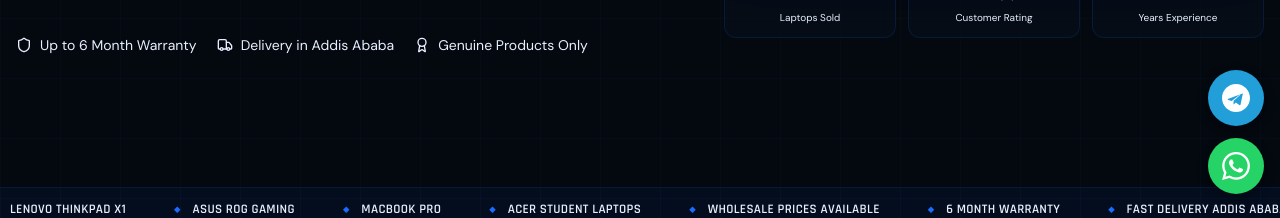
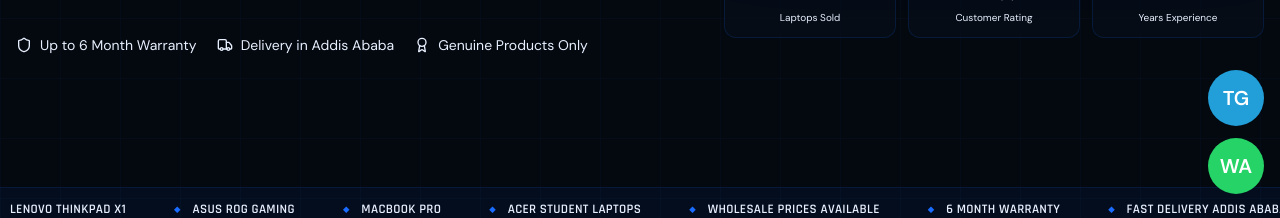
Before and after one commit to alaminncomputer-png/alamin-computer, a Next.js app in the folder frontend/: page / in a window 1280 px wide. Shown: the part 582-800 px from the top of the page. Built offline with nearby package versions, Linux system fonts and the light colour scheme; no server answers.

Commit message:
fix whatsapp button v2

```diff
--- a/frontend/components/WhatsAppButton.tsx
+++ b/frontend/components/WhatsAppButton.tsx
@@ -6,35 +6,31 @@ const TELEGRAM = "Al_Aminn_computer";
 
 export function WhatsAppFloat() {
   return (
-    <div style={{position:'fixed',bottom:'24px',right:'16px',zIndex:50,display:'flex',flexDirection:'column',gap:'12px'}}>
-      <a href={`https://t.me/${TELEGRAM}`} target="_blank" rel="noopener noreferrer"
-        style={{display:'flex',alignItems:'center',justifyContent:'center',width:'56px',height:'56px',borderRadius:'50%',background:'#229ed9',boxShadow:'0 4px 12px rgba(0,0,0,0.3)'}}>
-        <svg width="28" height="28" viewBox="0 0 24 24" fill="white">
-          <path d="M12 0C5.373 0 0 5.373 0 12s5.373 12 12 12 12-5.373 12-12S18.627 0 12 0zm5.894 8.221-1.97 9.28c-.145.658-.537.818-1.084.508l-3-2.21-1.447 1.394c-.16.16-.295.295-.605.295l.213-3.053 5.56-5.023c.242-.213-.054-.333-.373-.12L8.32 14.617l-2.96-.924c-.643-.204-.657-.643.136-.953l11.57-4.461c.537-.194 1.006.131.828.942z"/>
-        </svg>
+    <div style={{position:"fixed",bottom:"24px",right:"16px",zIndex:50,display:"flex",flexDirection:"column",gap:"12px"}}>
+      <a href={"https://t.me/" + TELEGRAM} target="_blank" rel="noopener noreferrer"
+        style={{display:"flex",alignItems:"center",justifyContent:"center",width:"56px",height:"56px",borderRadius:"50%",background:"#229ed9"}}>
+        <span style={{color:"white",fontWeight:"bold",fontSize:"20px"}}>TG</span>
       </a>
-      <a href={`https://wa.me/${WHATSAPP}`} target="_blank" rel="noopener noreferrer"
-        style={{display:'flex',alignItems:'center',justifyContent:'center',width:'56px',height:'56px',borderRadius:'50%',background:'#25d366',boxShadow:'0 4px 12px rgba(0,0,0,0.3)'}}>
-        <svg width="28" height="28" viewBox="0 0 24 24" fill="white">
-          <path d="M17.472 14.382c-.297-.149-1.758-.867-2.03-.967-.273-.099-.471-.148-.67.15-.197.297-.767.966-.94 1.164-.173.199-.347.223-.644.075-.297-.15-1.255-.463-2.39-1.475-.883-.788-1.48-1.761-1.653-2.059-.173-.297-.018-.458.13-.606.134-.133.298-.347.446-.52.149-.174.198-.298.298-.497.099-.198.05-.371-.025-.52-.075-.149-.669-1.612-.916-2.207-.242-.579-.487-.5-.669-.51-.173-.008-.371-.01-.57-.01-.198 0-.52.074-.792.372-.272.297-1.04 1.016-1.04 2.479 0 1.462 1.065 2.875 1.213 3.074.149.198 2.096 3.2 5.077 4.487.709.306 1.262.489 1.694.625.712.227 1.36.195 1.871.118.571-.085 1.758-.719 2.006-1.413.248-.694.248-1.289.173-1.413-.074-.124-.272-.198-.57-.347m-5.421 7.403h-.004a9.87 9.87 0 01-5.031-1.378l-.361-.214-3.741.982.998-3.648-.235-.374a9.86 9.86 0 01-1.51-5.26c.001-5.45 4.436-9.884 9.888-9.884 2.64 0 5.122 1.03 6.988 2.898a9.825 9.825 0 012.893 6.994c-.003 5.45-4.437 9.884-9.885 9.884m8.413-18.297A11.815 11.815 0 0012.05 0C5.495 0 .16 5.335.157 11.892c0 2.096.547 4.142 1.588 5.945L.057 24l6.305-1.654a11.882 11.882 0 005.683 1.448h.005c6.554 0 11.89-5.335 11.893-11.893a11.821 11.821 0 00-3.48-8.413z"/>
-        </svg>
+      <a href={"https://wa.me/" + WHATSAPP} target="_blank" rel="noopener noreferrer"
+        style={{display:"flex",alignItems:"center",justifyContent:"center",width:"56px",height:"56px",borderRadius:"50%",background:"#25d366"}}>
+        <span style={{color:"white",fontWeight:"bold",fontSize:"20px"}}>WA</span>
       </a>
     </div>
   );
 }
 
 export function OrderButtons({ product }: { product: any }) {
-  const message = `Hello! I want to order:\n\n*${product?.name}*\nPrice: ETB ${product?.price?.toLocaleString()}\n\nPlease confirm availability.`;
-  const waUrl = `https://wa.me/${WHATSAPP}?text=${encodeURIComponent(message)}`;
-  const tgUrl = `https://t.me/${TELEGRAM}?text=${encodeURIComponent(message)}`;
+  const message = "Hello! I want to order: " + product?.name + " Price: ETB " + product?.price;
+  const waUrl = "https://wa.me/" + WHATSAPP + "?text=" + encodeURIComponent(message);
+  const tgUrl = "https://t.me/" + TELEGRAM + "?text=" + encodeURIComponent(message);
   return (
-    <div style={{display:'flex',flexDirection:'column',gap:'12px',width:'100%'}}>
+    <div style={{display:"flex",flexDirection:"column",gap:"12px",width:"100%"}}>
       <a href={waUrl} target="_blank" rel="noopener noreferrer"
-        style={{display:'flex',alignItems:'center',justifyContent:'center',gap:'8px',width:'100%',padding:'12px',borderRadius:'12px',background:'#25d366',fontWeight:'bold',color:'white',textDecoration:'none'}}>
+        style={{display:"flex",alignItems:"center",justifyContent:"center",width:"100%",padding:"12px",borderRadius:"12px",background:"#25d366",fontWeight:"bold",color:"white",textDecoration:"none"}}>
         Order via WhatsApp
       </a>
       <a href={tgUrl} target="_blank" rel="noopener noreferrer"
-        style={{display:'flex',alignItems:'center',justifyContent:'center',gap:'8px',width:'100%',padding:'12px',borderRadius:'12px',background:'#229ed9',fontWeight:'bold',color:'white',textDecoration:'none'}}>
+        style={{display:"flex",alignItems:"center",justifyContent:"center",width:"100%",padding:"12px",borderRadius:"12px",background:"#229ed9",fontWeight:"bold",color:"white",textDecoration:"none"}}>
         Order via Telegram
       </a>
     </div>
```
